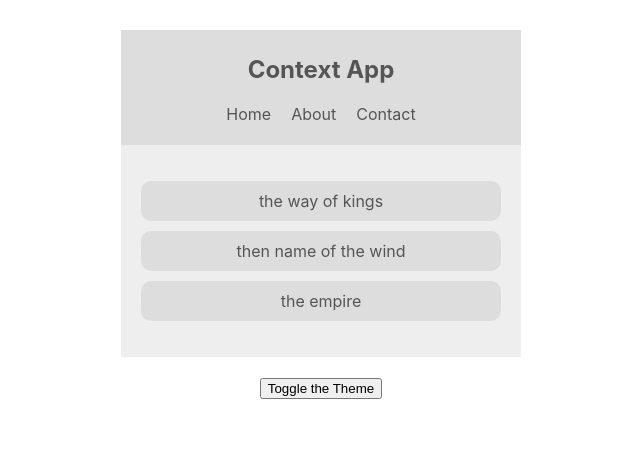
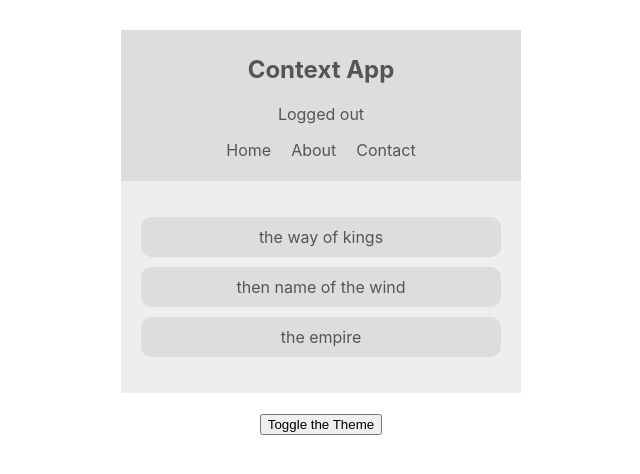
Before and after one commit to gmroldan/contextapp, a React (Create React App) app: page / in a window 1280 px wide. Shown: the top 474 px of the page, without its empty margins (319-959 px from the left). Built offline with nearby package versions, Linux system fonts and the light colour scheme.

Commit message:
Consuming Multiple Contexts

```diff
--- a/src/components/Navbar.js
+++ b/src/components/Navbar.js
@@ -1,17 +1,23 @@
 import React, { Component } from 'react'
 import { ThemeContext } from  '../context/ThemeContext';
+import { AuthContext } from '../context/AuthContext';
 
 export default class Navbar extends Component {
 
     render() {
         return (
-            <ThemeContext.Consumer>{context => {
-                const { isLightTheme, light, dark } = context;
+            <AuthContext.Consumer>{ authContext => (
+                <ThemeContext.Consumer>{ themeContext => {
+                    const { isAuthenticated, toggleAuth } = authContext;
+                    const { isLightTheme, light, dark } = themeContext;
                     const theme = isLightTheme ? light : dark;
 
                     return (
                         <nav style={ { background: theme.ui, color: theme.syntax } }>
                             <h1>Context App</h1>
+                            <div onClick={ toggleAuth }>
+                                { isAuthenticated ? 'Logged in' : 'Logged out'}
+                            </div>
                             <ul>
                                 <li>Home</li>
                                 <li>About</li>
@@ -21,6 +27,9 @@
                     )
                 }}
                 </ThemeContext.Consumer>
+
+            )}
+            </AuthContext.Consumer>
         )
     }
 }
```
Lines whose indentation alone changed are shown as unchanged.
